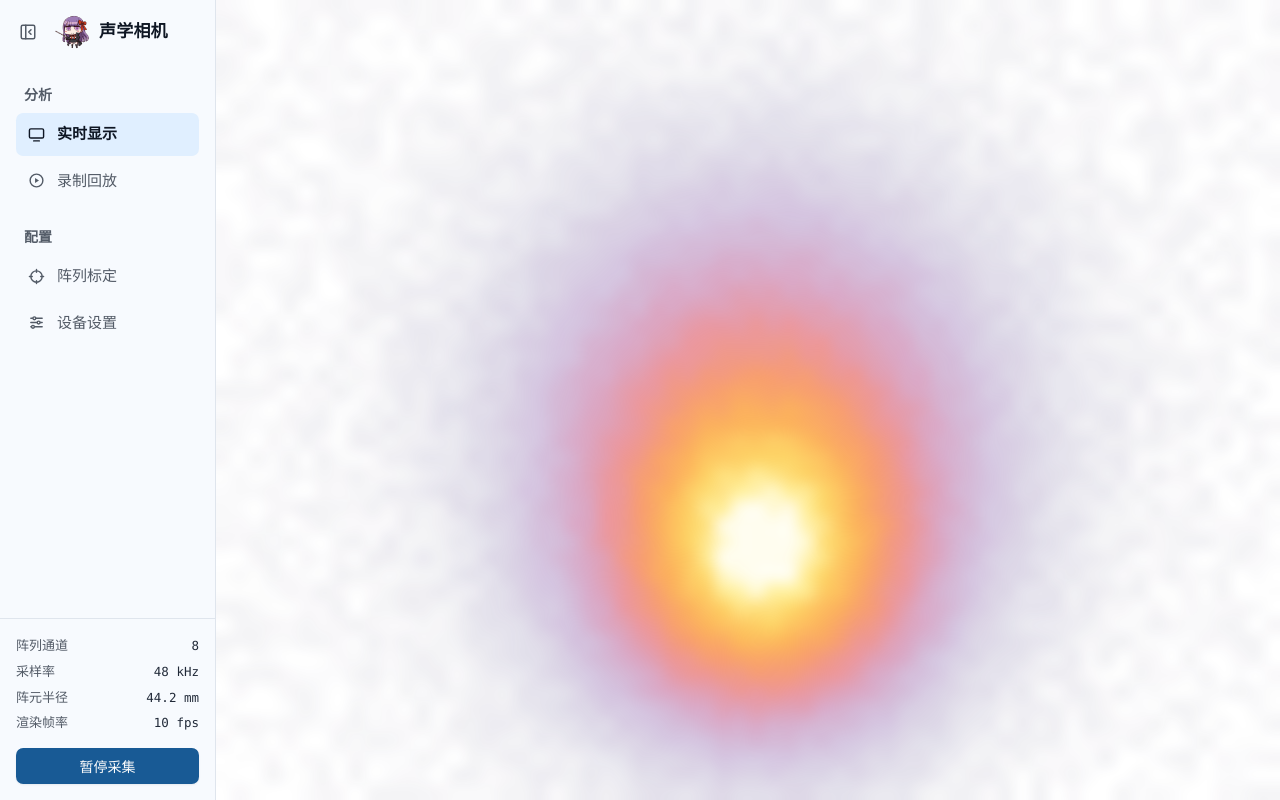
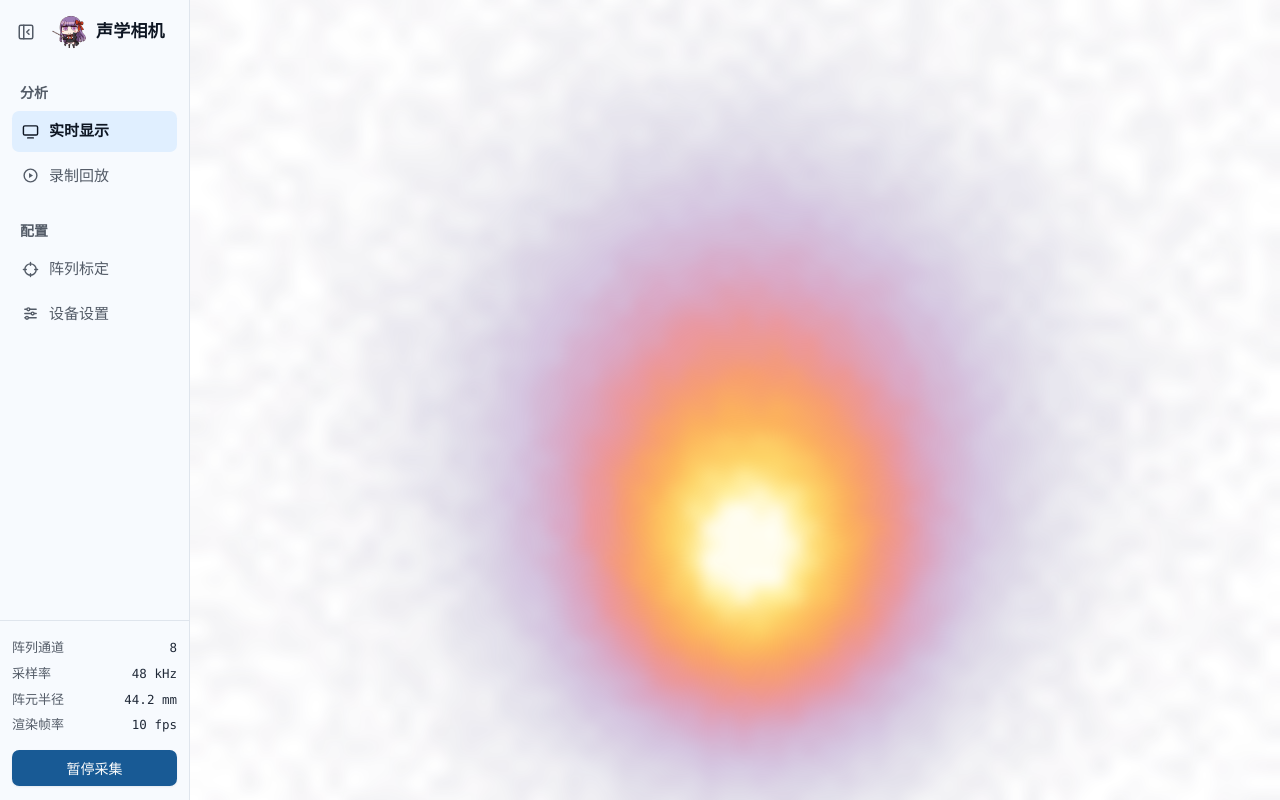
Before and after one commit to chuxunyun/homework_acoustic_camera, a website built with Vite: page index.html in a window 1280 px wide. Built offline with nearby package versions, Linux system fonts and the light colour scheme; animation ran at ten frames a second.

Commit message:
侧边栏收窄：展开 216→190px，收起 64→60px，内边距收紧

```diff
--- a/src/style.css
+++ b/src/style.css
@@ -17,8 +17,8 @@
 
   --radius-md: 0.48rem;
 
-  --sidebar-w: 216px;
-  --sidebar-w-collapsed: 64px;
+  --sidebar-w: 190px;
+  --sidebar-w-collapsed: 60px;
 
   --font-sans: "PingFang SC", "Hiragino Sans GB", "Microsoft YaHei", "Noto Sans SC",
     -apple-system, BlinkMacSystemFont, "Segoe UI", sans-serif;
@@ -71,8 +71,8 @@ html, body {
   flex: 0 0 64px;
   display: flex;
   align-items: center;
-  gap: 8px;
-  padding: 0 10px;
+  gap: 7px;
+  padding: 0 8px;
 }
 .collapse-btn {
   width: 36px; height: 36px;
@@ -120,7 +120,7 @@ html, body {
   flex: 1;
   overflow-y: auto;
   overflow-x: hidden;
-  padding: 20px 16px;
+  padding: 18px 12px;
 }
 .nav-group + .nav-group { margin-top: 24px; }
 .nav-label {
@@ -137,9 +137,9 @@ html, body {
 .nav-item {
   display: flex;
   align-items: center;
-  gap: 12px;
+  gap: 10px;
   width: 100%;
-  padding: 10px 12px;
+  padding: 9px 10px;
   border: 0;
   border-radius: var(--radius-md);
   background: transparent;
@@ -172,7 +172,7 @@ html, body {
 
 /* 底部 */
 .sidebar-foot {
-  padding: 14px 16px 16px;
+  padding: 14px 12px 14px;
   border-top: 1px solid var(--sidebar-border);
 }
 .info-row {
```
